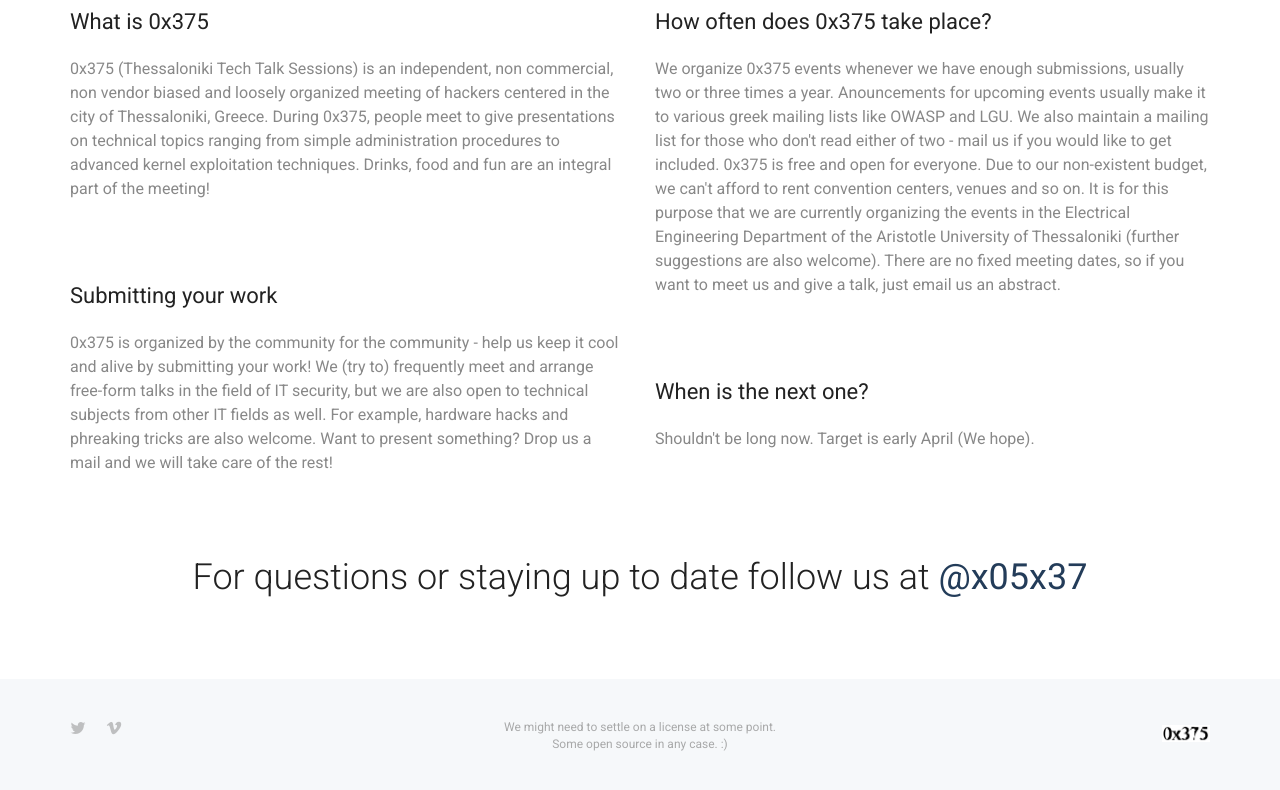
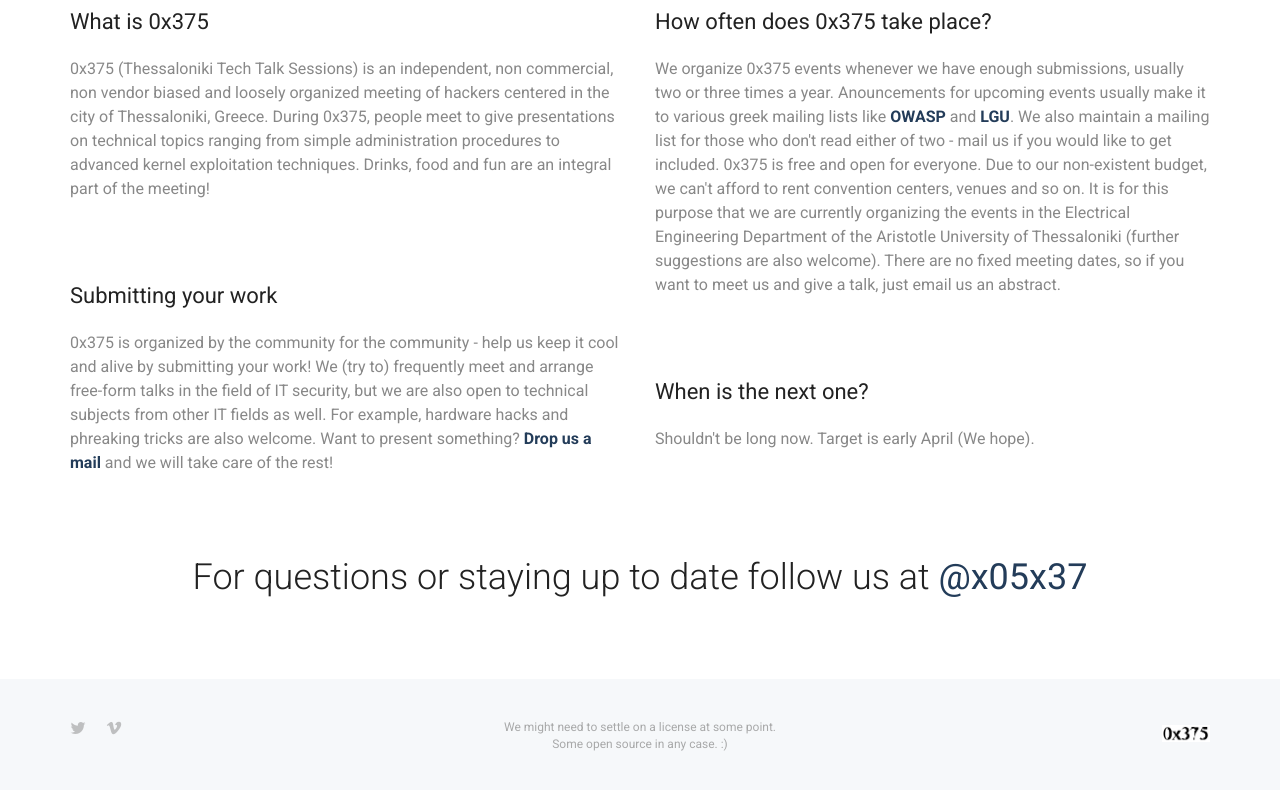
Before and after one commit to 0x375/0x375.github.io, a Jekyll site: the page built from index.html, in a window 1280 px wide. Shown: the part 540-1330 px from the top of the page. Built offline with Jekyll 4.4.1, drawn with Linux system fonts in a browser that asks for light colours; part of the change alters nothing that is shown.

Commit message:
Add missing links

```diff
--- a/index.html
+++ b/index.html
@@ -28,14 +28,14 @@ layout: default
 
     <div class="faq">
       <h5>Submitting your work</h5>
-      <p>0x375 is organized by the community for the community - help us keep it cool and alive by submitting your work! We (try to) frequently meet and arrange free-form talks in the field of IT security, but we are also open to technical subjects from other IT fields as well. For example, hardware hacks and phreaking tricks are also welcome. Want to present something? Drop us a mail and we will take care of the rest!</p>
+      <p>0x375 is organized by the community for the community - help us keep it cool and alive by submitting your work! We (try to) frequently meet and arrange free-form talks in the field of IT security, but we are also open to technical subjects from other IT fields as well. For example, hardware hacks and phreaking tricks are also welcome. Want to present something? <a href="mailto:info@0x375.net">Drop us a mail</a> and we will take care of the rest!</p>
     </div>
   </div>
 
   <div class="col-sm-6">
     <div class="faq">
       <h5>How often does 0x375 take place?</h5>
-      <p>We organize 0x375 events whenever we have enough submissions, usually two or three times a year. Anouncements for upcoming events usually make it to various greek mailing lists like OWASP and LGU. We also maintain a mailing list for those who don't read either of two - mail us if you would like to get included. 0x375 is free and open for everyone. Due to our non-existent budget, we can't afford to rent convention centers, venues and so on. It is for this purpose that we are currently organizing the events in the Electrical Engineering Department of the Aristotle University of Thessaloniki (further suggestions are also welcome). There are no fixed meeting dates, so if you want to meet us and give a talk, just email us an abstract. </p>
+      <p>We organize 0x375 events whenever we have enough submissions, usually two or three times a year. Anouncements for upcoming events usually make it to various greek mailing lists like <a href="https://lists.owasp.org/mailman/listinfo/owasp-greece" target="_blank" title="OWASP">OWASP</a> and <a href="http://lists.hellug.gr/mailman/listinfo/linux-greek-users" target="_blank" title="LGU">LGU</a>. We also maintain a mailing list for those who don't read either of two - mail us if you would like to get included. 0x375 is free and open for everyone. Due to our non-existent budget, we can't afford to rent convention centers, venues and so on. It is for this purpose that we are currently organizing the events in the Electrical Engineering Department of the Aristotle University of Thessaloniki (further suggestions are also welcome). There are no fixed meeting dates, so if you want to meet us and give a talk, just email us an abstract. </p>
     </div>
 
     <div class="faq">
```
